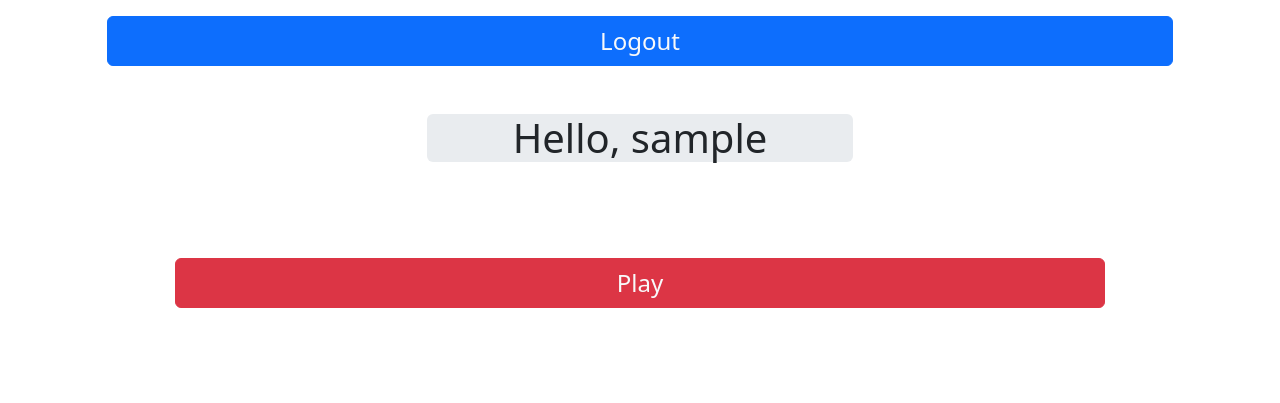
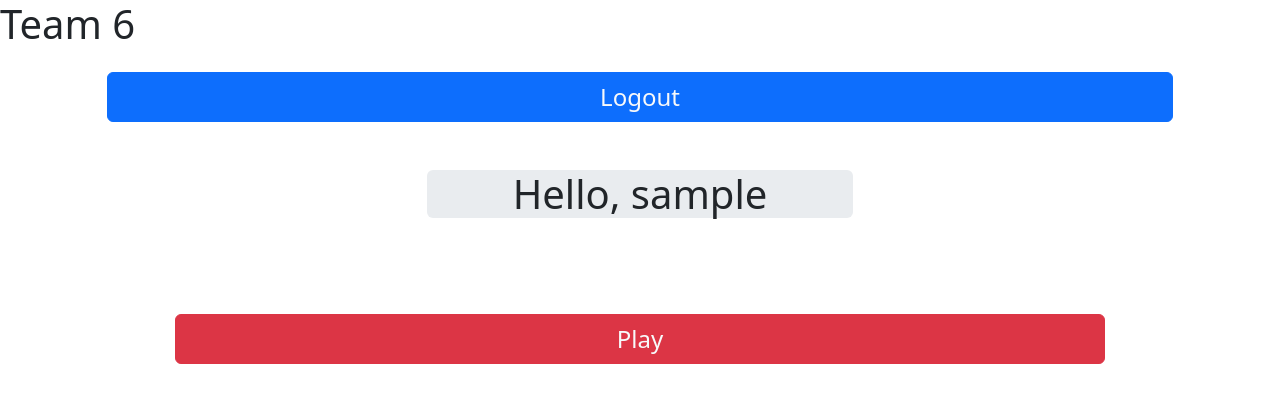
Before and after one commit to Aetthera/Web_App_Dev_F_Project, a PHP site: page /dashboard.php in a window 1280 px wide. Shown: the top 403 px of the page. Run offline with PHP 8.4, Linux system fonts and the light colour scheme; the visitor is signed in with stand-in values (Sample User, id 1).

Commit message:
Update dashboard.php

```diff
--- a/dashboard.php
+++ b/dashboard.php
@@ -14,6 +14,9 @@
     </head>
 
     <body>
+        <nav class="text- center heading6">
+            <h1>Team 6</h1>
+        </nav>
         <div class="position-fixed" style="width: 100%;">
             <div class="d-grid col-md-10 mx-auto">
                 <button type="button" class="btn btn-primary mt-3 ">
```
